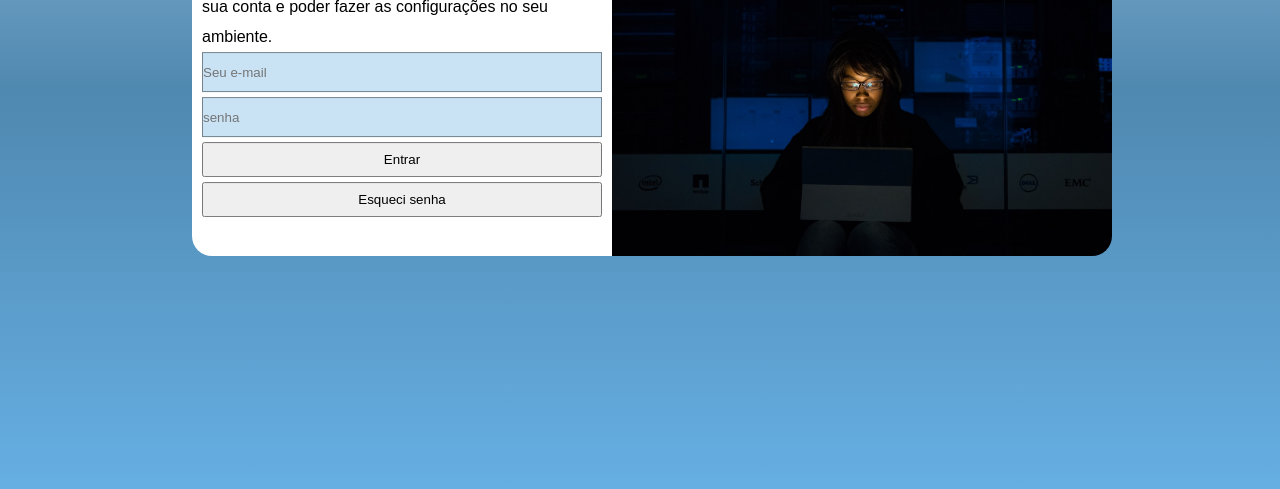
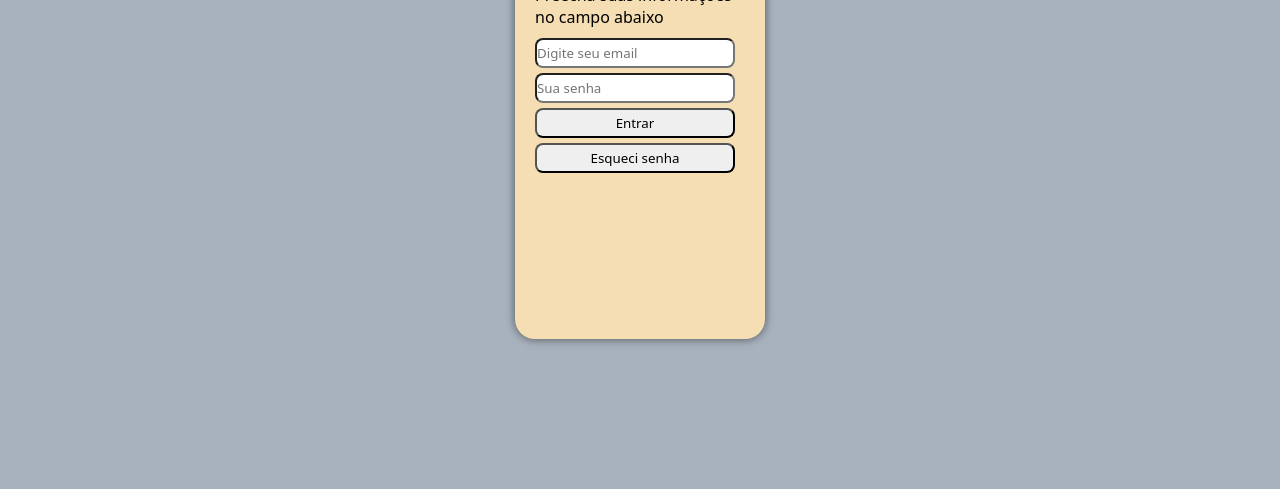
Before and after one commit to Vini-sys/projeto-login, a plain HTML site: page index.html in a window 1280 px wide. Shown: the part 311-800 px from the top of the page. Drawn offline with Linux system fonts and the light colour scheme.

Commit message:
recomeçando do 0

```diff
--- a/css/geral.css
+++ /dev/null
@@ -1,116 +0,0 @@
-@charset "UTF 8";
-
-*{
-    margin: 0px;
-    padding: 0px;
-    box-sizing: border-box;
-}
-
-body{
-    background-image: linear-gradient(to bottom, #AECFE8, #4F88B0, #66AFE3);
-    background-attachment: fixed;
-
-    font-family: Arial, Helvetica, sans-serif;
-
-}
-
-
-
-main{
-    display: block;
-    margin: auto;
-    border-radius: 50%;
-    position: relative;
-    height: 100vh;
-    width: 100vw;
-}
-main > section{
-
-
-
-    display: flex;
-    flex-direction: row;
-    position: absolute;
-    left: 50%;
-    top: 50%;
-    transform: translate(-50%,-50%);
-
-    width: 70vw;
-
-
-
-
-
-
-}
-
-div{
-    background-color: white;
-    width: 500px;
-    display: flex;
-    flex-direction: column;
-    padding: 10px;
-    line-height: 30px;
-    border-top-left-radius: 20px;
-    border-bottom-left-radius: 20px;
-    width: 100vw;
-
-}
-
-
-#email{
-    height: 40px;
-    width: 400px;
-
-    background-color: #66afe359;
-    border: 1px solid rgba(0, 0, 0, 0.425);
-
-
-}
-
-#senha{
-    height: 40px;
-    width: 400px;
-    margin-top: 5px;
-    margin-bottom: 5px;
-    background-color: #66afe359;
-    border: 1px solid rgba(0, 0, 0, 0.425);
-
-}
-
-
-#entrar{
-    width: 80px;
-
-    height: 35px;
-    width: 400px ;
-    margin-bottom: 5px;
-    cursor: pointer;
-}
-
-#entrar:hover{
-    background-color: #4F88B0;
-    color: white;
-}
-
-#esquecer{
-    width: 100px;
-
-   height: 35px;
-   width: 400px ;
-   cursor: pointer;
-}
-
-#esquecer:hover{
-    background-color: #4F88B0;
-    color: white;
-}
-
-img{
-    width: 500px;
-    border-radius: left 25px;
-    border-top-right-radius: 20px;
-    border-bottom-right-radius: 20px;
-
-
-}
--- a/css/mobile.css
+++ b/css/mobile.css
@@ -1,54 +1,112 @@
 @charset "UTF 8";
 
-@media screen and (min-width: 360px ) and (max-width: 760px) {
+*{
+    padding: 0px;
+    margin: 0px;
+    box-sizing: border-box;
+    font-family: system-ui, -apple-system, BlinkMacSystemFont, 'Segoe UI', Roboto, Oxygen, Ubuntu, Cantarell, 'Open Sans', 'Helvetica Neue', sans-serif;
+}
+
+body, html{
+    background-color: rgba(119, 136, 153, 0.404);
+    width: 100vw;
+    height: 100vh;
+}
 
 
-    main > section {
 
-        display: flex;
-        flex-direction: column-reverse;
-        margin: auto;
-        position: absolute;
-        right: 60%;
-        top: 50%;
+main{
 
-        transform: translate(-60%, -50%);
-
-
-    }
+    position: relative;
+    width: 100vw;
+    height: 100vh;
 
 
 
 
 
-    div{
-        width: 400px;
-        border-top-left-radius: 0px ;
-        border-bottom-right-radius: 20px;
 
 }
 
-    img{
-        width: 400px;
-        border-top-right-radius: 20px ;
-        border-top-left-radius: 20px;
-        border-bottom-right-radius: 0px;
+#login{
+    display: block;
+    background-color: wheat;
+    position: absolute;
+    left: 50%;
+    top: 50%;
+    transform: translate(-50%,-50%);
+    border-radius: 20px;
+    overflow: hidden;
+    width: 250px;
+    height: 500px;
+    box-shadow: 0px 0px 10px rgba(0, 0, 0, 0.548);
+
+}
+
+#cadastro{
+    display: flex;
+    flex-direction: column;
+    padding: 20px;
+
 }
 
 #email{
 
-        width: 300px;
+    margin-top: 10px;
+    width: 200px;
+    height: 30px;
+    margin-bottom: 5px;
+    border-radius: 8px;
+    overflow: hidden;
 }
 
 #senha{
-        width: 300px;
+
+
+    width: 200px;
+    height: 30px;
+    margin-bottom: 5px;
+    border-radius: 8px;
+    overflow: hidden;
 }
 
 #entrar{
-        width: 300px;
+    width: 200px;
+    height: 30px;
+    margin-bottom: 5px;
+    border-radius: 8px;
+    overflow: hidden;
+    cursor: pointer;
+
 }
 
-    #esquecer{
-        width: 300px;
+#entrar:hover{
+    background-color: blue;
+    color: white;
 }
+
+#esqueci{
+    width: 200px;
+    height: 30px;
+    margin-bottom: 5px;
+    border-radius: 8px;
+    overflow: hidden;
 }
+
+#esqueci:hover{
+    background-color: blue;
+    color: white
+}
+
+#imagem{
+
+
+    background-image: url(../imagens/pexels-christina-morillo-1181325.jpg);
+
+    background-repeat: no-repeat;
+    background-size: cover;
+    height: 100px;
+    background-position: center center;
+
+
+}
--- a/css/tablet.css
+++ /dev/null
@@ -1,39 +0,0 @@
-@charset "UTF 8";
-
-@media screen and (min-width: 768px) and (max-width: 992px) {
-
-       main > section {
-
-        display: flex;
-        flex-direction: row-reverse;
-
-       }
-
-       div{
-        border-top-left-radius: 0px ;
-
-        border-bottom-left-radius: 0px;
-
-        border-top-right-radius: 20px;
-
-        border-bottom-right-radius: 20px;
-
-
-       }
-
-       img{
-
-        width: 200px;
-
-        border-top-right-radius: 0px;
-
-        border-bottom-right-radius: 0px;
-
-        border-top-left-radius: 20px;
-
-        border-bottom-left-radius: 20px;
-
-       }
-
-
-}
--- a/index.html
+++ b/index.html
@@ -5,42 +5,34 @@
     <meta http-equiv="X-UA-Compatible" content="IE=edge">
     <meta name="viewport" content="width=device-width, initial-scale=1.0">
     <title>LOGIN</title>
-
-    <link rel="stylesheet" href="css/geral.css">
-    <link rel="stylesheet" href="css/tablet.css">
     <link rel="stylesheet" href="css/mobile.css">
 </head>
 <body>
     <main>
 
-        <section>
+        <section id="login">
+
+            <section id="imagem">
+                imagem
+            </section>
+
+            <section id="cadastro">
 
 
 
+                <h1>LOGIN</h1>
+                <p>Preecha suas informações no campo abaixo</p>
+                <form action="cadastro.php" method="post">
 
+                    <input id="email" type="email" name="email" id="idemail" placeholder="Digite seu email">
 
-            <form action="cadastro.php" method="post"></form>
+                    <input id="senha" type="password" name="senha" id="idsenha" placeholder="Sua senha">
 
-            <div id="text">
-                <h1>Login</h1>
+                    <input id="entrar" type="submit" value="Entrar">
 
-                <p>Seja bem-vindo(a) novamente. Faça login para acessar sua conta e poder fazer as configurações no seu ambiente.</p>
-
-
-            <input id="email" type="email" name="email" id="idemail" placeholder="Seu e-mail">
-
-            <input id="senha" type="password" name="senha" id="idsenha" placeholder="senha">
-
-            <input id="entrar" type="submit" value="Entrar">
-
-            <input id="esquecer" type="button" value="Esqueci senha">
-
-
-        </div>
-
-            <img src="imagens/pexels-christina-morillo-1181325.jpg" alt="imagem-login">
-
-
+                    <input id="esqueci" type="button" value="Esqueci senha">
+                </form>
+            </section>
         </section>
 
     </main>
```
Lines whose indentation alone changed are shown as unchanged.
